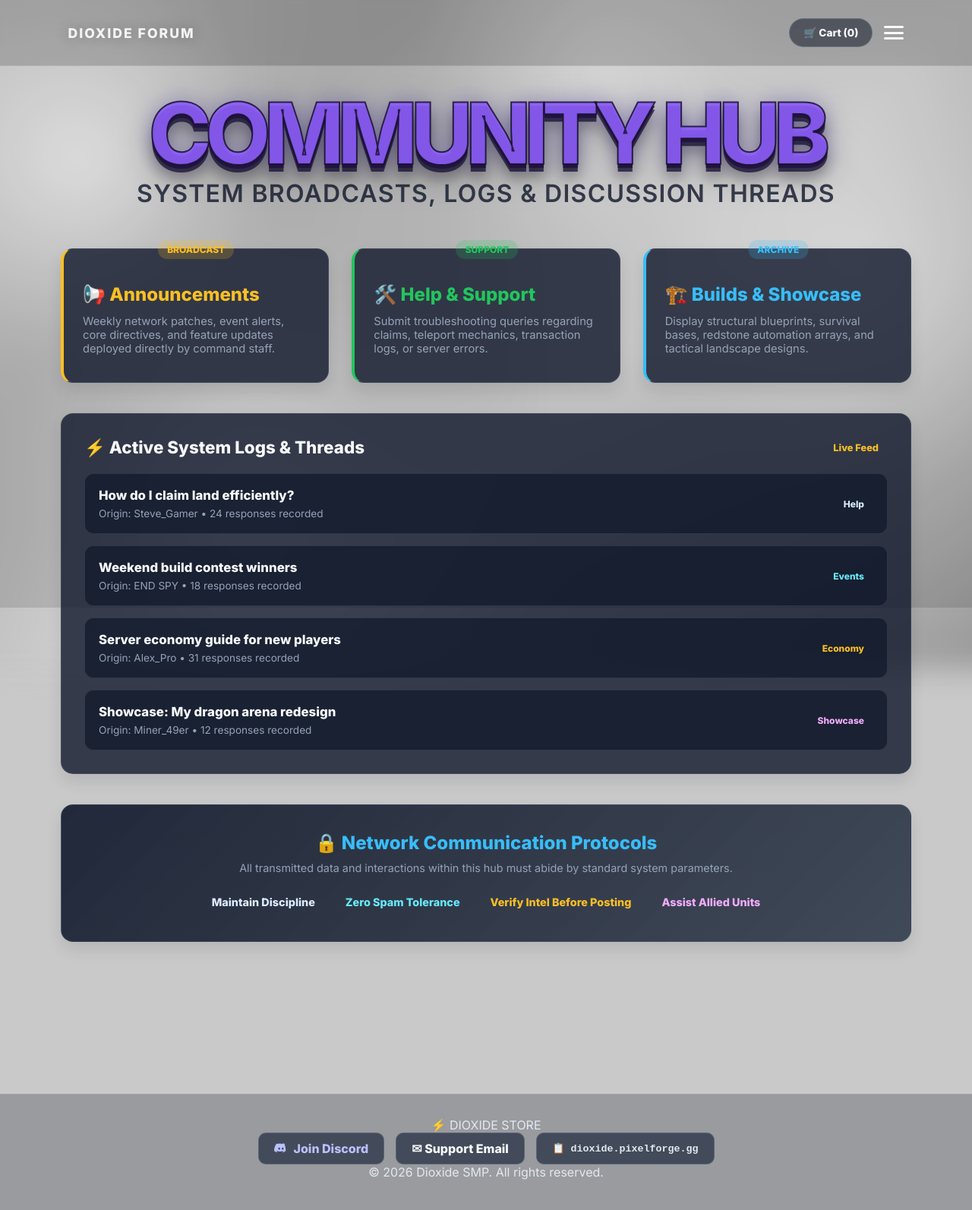
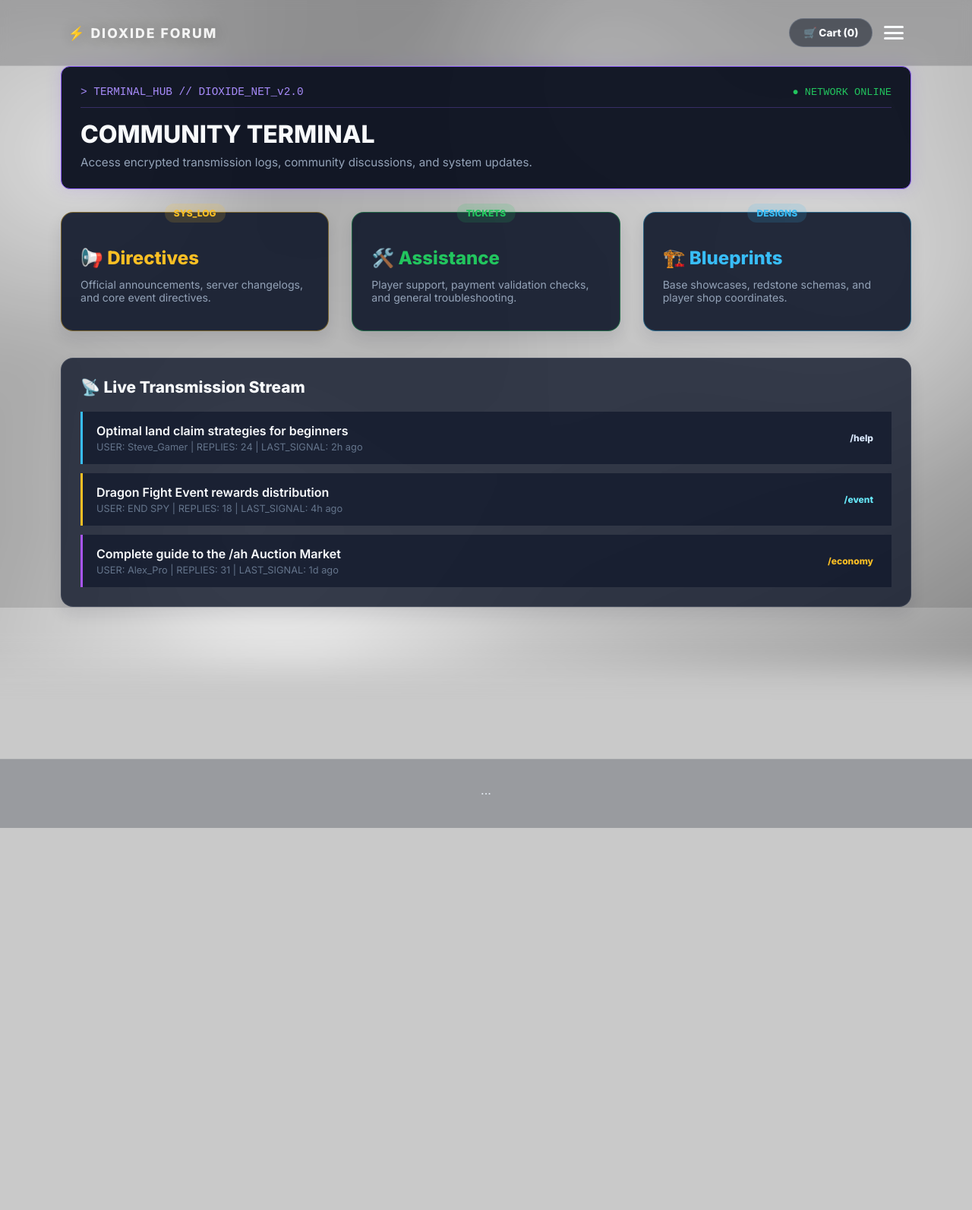
Before and after one commit to JAEX4U/OXI-STORE, a plain HTML site: page forum.html in a window 1280 px wide. Shown: the whole page at 76% size. After the commit the page ends 1090 px from the top, so only its background shows below. Drawn offline with Linux system fonts and the light colour scheme.

Commit message:
Update forum.html

```diff
--- a/forum.html
+++ b/forum.html
@@ -3,14 +3,14 @@
 <head>
     <meta charset="UTF-8">
     <meta name="viewport" content="width=device-width, initial-scale=1.0">
-    <title>Dioxide Network | Forum Broadcast</title>
+    <title>Dioxide SMP | Terminal Forum</title>
     <link rel="stylesheet" href="style.css">
     <link href="https://fonts.googleapis.com/css2?family=Inter:wght@400;600;800&display=swap" rel="stylesheet">
 </head>
 <body>
 
     <header class="navbar">
-        <div class="logo">DIOXIDE FORUM</div>
+        <div class="logo">⚡ DIOXIDE FORUM</div>
 
         <div class="nav-right">
             <div class="cart-nav" onclick="openCartModal()">
@@ -35,166 +35,79 @@
     </header>
 
     <main class="container">
-
-        <!-- Hero Forum Banner -->
-        <section class="hero hero-immersive" style="min-height: 240px; padding: 20px 0;">
-            <div class="hero-logo" style="font-size: clamp(3rem, 9vw, 7rem); color: rgba(139, 92, 246, 0.92);">COMMUNITY HUB</div>
-            <p>System Broadcasts, Logs & Discussion Threads</p>
+        <!-- Terminal Header -->
+        <section class="info-section" style="background: rgba(10, 15, 30, 0.95); border: 1px solid #8b5cf6; border-radius: 12px; padding: 25px; margin-bottom: 30px; box-shadow: 0 0 20px rgba(139, 92, 246, 0.2);">
+            <div style="display: flex; justify-content: space-between; align-items: center; border-bottom: 1px solid rgba(139, 92, 246, 0.3); padding-bottom: 12px; margin-bottom: 15px;">
+                <span style="font-family: monospace; color: #a78bfa; font-size: 0.9rem;">> TERMINAL_HUB // DIOXIDE_NET_v2.0</span>
+                <span style="color: #22c55e; font-size: 0.85rem; font-family: monospace;">● NETWORK ONLINE</span>
+            </div>
+            <h1 style="color: #f8fafc; font-size: 2rem; margin-bottom: 8px;">COMMUNITY TERMINAL</h1>
+            <p style="color: #94a3b8; font-size: 0.95rem;">Access encrypted transmission logs, community discussions, and system updates.</p>
         </section>
 
-        <!-- Category Grid -->
-        <div class="store-grid active-content" style="margin-bottom: 40px;">
-            <div class="product-card" style="border-left: 4px solid #fbbf24; text-align: left;">
-                <span class="badge" style="background: rgba(251, 191, 36, 0.2); color: #fbbf24;">BROADCAST</span>
-                <h3 style="color: #fbbf24; margin-top: 10px;">📢 Announcements</h3>
-                <p style="color: #94a3b8; margin-top: 12px; font-size: 0.92rem;">
-                    Weekly network patches, event alerts, core directives, and feature updates deployed directly by command staff.
-                </p>
+        <!-- Category Grid Cards -->
+        <div class="store-grid active-content" style="margin-bottom: 35px;">
+            <div class="product-card" style="background: rgba(15, 23, 42, 0.9); border: 1px solid rgba(251, 191, 36, 0.4); text-align: left;">
+                <div style="display: flex; justify-content: space-between; align-items: center;">
+                    <h3 style="color: #fbbf24;">📢 Directives</h3>
+                    <span class="badge" style="background: rgba(251, 191, 36, 0.15); color: #fbbf24;">SYS_LOG</span>
+                </div>
+                <p style="color: #94a3b8; margin-top: 12px; font-size: 0.88rem;">Official announcements, server changelogs, and core event directives.</p>
             </div>
 
-            <div class="product-card" style="border-left: 4px solid #22c55e; text-align: left;">
-                <span class="badge" style="background: rgba(34, 197, 94, 0.2); color: #22c55e;">SUPPORT</span>
-                <h3 style="color: #22c55e; margin-top: 10px;">🛠️ Help & Support</h3>
-                <p style="color: #94a3b8; margin-top: 12px; font-size: 0.92rem;">
-                    Submit troubleshooting queries regarding claims, teleport mechanics, transaction logs, or server errors.
-                </p>
+            <div class="product-card" style="background: rgba(15, 23, 42, 0.9); border: 1px solid rgba(34, 197, 94, 0.4); text-align: left;">
+                <div style="display: flex; justify-content: space-between; align-items: center;">
+                    <h3 style="color: #22c55e;">🛠️ Assistance</h3>
+                    <span class="badge" style="background: rgba(34, 197, 94, 0.15); color: #22c55e;">TICKETS</span>
+                </div>
+                <p style="color: #94a3b8; margin-top: 12px; font-size: 0.88rem;">Player support, payment validation checks, and general troubleshooting.</p>
             </div>
 
-            <div class="product-card" style="border-left: 4px solid #38bdf8; text-align: left;">
-                <span class="badge" style="background: rgba(56, 189, 248, 0.2); color: #38bdf8;">ARCHIVE</span>
-                <h3 style="color: #38bdf8; margin-top: 10px;">🏗️ Builds & Showcase</h3>
-                <p style="color: #94a3b8; margin-top: 12px; font-size: 0.92rem;">
-                    Display structural blueprints, survival bases, redstone automation arrays, and tactical landscape designs.
-                </p>
+            <div class="product-card" style="background: rgba(15, 23, 42, 0.9); border: 1px solid rgba(56, 189, 248, 0.4); text-align: left;">
+                <div style="display: flex; justify-content: space-between; align-items: center;">
+                    <h3 style="color: #38bdf8;">🏗️ Blueprints</h3>
+                    <span class="badge" style="background: rgba(56, 189, 248, 0.15); color: #38bdf8;">DESIGNS</span>
+                </div>
+                <p style="color: #94a3b8; margin-top: 12px; font-size: 0.88rem;">Base showcases, redstone schemas, and player shop coordinates.</p>
             </div>
         </div>
 
-        <!-- Active Topics Feed -->
-        <section class="product-card" style="padding: 30px; margin-bottom: 40px; text-align: left;">
-            <div style="display: flex; justify-content: space-between; align-items: center; margin-bottom: 20px; flex-wrap: wrap; gap: 10px;">
-                <h2 style="color: #f8fafc; font-size: 1.4rem;">⚡ Active System Logs & Threads</h2>
-                <span class="key legendary" style="font-size: 0.8rem; padding: 6px 12px;">Live Feed</span>
-            </div>
+        <!-- Terminal Logs Feed -->
+        <section class="product-card" style="padding: 25px; margin-bottom: 40px; text-align: left;">
+            <h2 style="color: #f8fafc; margin-bottom: 20px; font-size: 1.3rem;">📡 Live Transmission Stream</h2>
 
-            <div style="display: grid; gap: 15px;">
-                <div style="display: flex; justify-content: space-between; align-items: center; gap: 15px; padding: 18px; border: 1px solid rgba(148, 163, 184, 0.18); border-radius: 12px; background: rgba(15, 23, 42, 0.7); transition: 0.2s;">
+            <div style="display: grid; gap: 12px;">
+                <div style="padding: 15px 18px; border-left: 3px solid #38bdf8; background: rgba(15, 23, 42, 0.7); display: flex; justify-content: space-between; align-items: center;">
                     <div>
-                        <strong style="color: #f8fafc; font-size: 1.05rem;">How do I claim land efficiently?</strong>
-                        <p style="color: #94a3b8; margin: 6px 0 0; font-size: 0.85rem;">Origin: Steve_Gamer • 24 responses recorded</p>
+                        <a href="#" style="color: #f8fafc; font-weight: 600; text-decoration: none; font-size: 1rem;">Optimal land claim strategies for beginners</a>
+                        <p style="color: #64748b; font-size: 0.8rem; margin-top: 4px;">USER: Steve_Gamer | REPLIES: 24 | LAST_SIGNAL: 2h ago</p>
                     </div>
-                    <span class="key common" style="padding: 6px 12px; font-size: 0.75rem; white-space: nowrap;">Help</span>
+                    <span class="key common" style="font-size: 0.75rem;">/help</span>
                 </div>
 
-                <div style="display: flex; justify-content: space-between; align-items: center; gap: 15px; padding: 18px; border: 1px solid rgba(148, 163, 184, 0.18); border-radius: 12px; background: rgba(15, 23, 42, 0.7); transition: 0.2s;">
+                <div style="padding: 15px 18px; border-left: 3px solid #fbbf24; background: rgba(15, 23, 42, 0.7); display: flex; justify-content: space-between; align-items: center;">
                     <div>
-                        <strong style="color: #f8fafc; font-size: 1.05rem;">Weekend build contest winners</strong>
-                        <p style="color: #94a3b8; margin: 6px 0 0; font-size: 0.85rem;">Origin: END SPY • 18 responses recorded</p>
+                        <a href="#" style="color: #f8fafc; font-weight: 600; text-decoration: none; font-size: 1rem;">Dragon Fight Event rewards distribution</a>
+                        <p style="color: #64748b; font-size: 0.8rem; margin-top: 4px;">USER: END SPY | REPLIES: 18 | LAST_SIGNAL: 4h ago</p>
                     </div>
-                    <span class="key rare" style="padding: 6px 12px; font-size: 0.75rem; white-space: nowrap;">Events</span>
+                    <span class="key rare" style="font-size: 0.75rem;">/event</span>
                 </div>
 
-                <div style="display: flex; justify-content: space-between; align-items: center; gap: 15px; padding: 18px; border: 1px solid rgba(148, 163, 184, 0.18); border-radius: 12px; background: rgba(15, 23, 42, 0.7); transition: 0.2s;">
+                <div style="padding: 15px 18px; border-left: 3px solid #a855f7; background: rgba(15, 23, 42, 0.7); display: flex; justify-content: space-between; align-items: center;">
                     <div>
-                        <strong style="color: #f8fafc; font-size: 1.05rem;">Server economy guide for new players</strong>
-                        <p style="color: #94a3b8; margin: 6px 0 0; font-size: 0.85rem;">Origin: Alex_Pro • 31 responses recorded</p>
+                        <a href="#" style="color: #f8fafc; font-weight: 600; text-decoration: none; font-size: 1rem;">Complete guide to the /ah Auction Market</a>
+                        <p style="color: #64748b; font-size: 0.8rem; margin-top: 4px;">USER: Alex_Pro | REPLIES: 31 | LAST_SIGNAL: 1d ago</p>
                     </div>
-                    <span class="key legendary" style="padding: 6px 12px; font-size: 0.75rem; white-space: nowrap;">Economy</span>
+                    <span class="key legendary" style="font-size: 0.75rem;">/economy</span>
                 </div>
-
-                <div style="display: flex; justify-content: space-between; align-items: center; gap: 15px; padding: 18px; border: 1px solid rgba(148, 163, 184, 0.18); border-radius: 12px; background: rgba(15, 23, 42, 0.7); transition: 0.2s;">
-                    <div>
-                        <strong style="color: #f8fafc; font-size: 1.05rem;">Showcase: My dragon arena redesign</strong>
-                        <p style="color: #94a3b8; margin: 6px 0 0; font-size: 0.85rem;">Origin: Miner_49er • 12 responses recorded</p>
-                    </div>
-                    <span class="key mythic" style="padding: 6px 12px; font-size: 0.75rem; white-space: nowrap;">Showcase</span>
-                </div>
-            </div>
-        </section>
-
-        <!-- Network Protocols / Rules -->
-        <section class="product-card" style="text-align: center; padding: 35px 20px; margin-bottom: 40px; background: linear-gradient(135deg, rgba(15, 23, 42, 0.9), rgba(30, 41, 59, 0.8));">
-            <h2 style="color: #38bdf8; margin-bottom: 10px;">🔒 Network Communication Protocols</h2>
-            <p style="color: #94a3b8; font-size: 0.9rem; margin-bottom: 20px;">All transmitted data and interactions within this hub must abide by standard system parameters.</p>
-            <div style="display: flex; flex-wrap: wrap; justify-content: center; gap: 12px;">
-                <span class="key common" style="font-size: 0.9rem; padding: 8px 14px;">Maintain Discipline</span>
-                <span class="key rare" style="font-size: 0.9rem; padding: 8px 14px;">Zero Spam Tolerance</span>
-                <span class="key legendary" style="font-size: 0.9rem; padding: 8px 14px;">Verify Intel Before Posting</span>
-                <span class="key mythic" style="font-size: 0.9rem; padding: 8px 14px;">Assist Allied Units</span>
             </div>
         </section>
     </main>
 
-    <!-- Shopping Cart Modal -->
-    <div id="cartModal" class="modal">
-        <div class="modal-content">
-            <span class="close-btn" onclick="closeCartModal()">&times;</span>
-            <h2>Shopping Cart</h2>
-            <div id="cartItems" class="cart-items-container">
-                <p class="empty-cart">Your cart is empty</p>
-            </div>
-            <div id="cartTotal" class="cart-total" style="display: none;">
-                <h3>Total: <span id="totalPrice">₹0</span></h3>
-                <button class="checkout-all-btn" onclick="checkoutCart()">Checkout All Items</button>
-            </div>
-        </div>
-    </div>
-
-    <!-- Payment Modal -->
-    <div id="paymentModal" class="modal">
-        <div class="modal-content">
-            <span class="close-btn" onclick="closeCheckout()">&times;</span>
-            <h2>Complete Payment</h2>
-            <h3 id="modalItemTitle"></h3>
-            <div class="cart-summary" id="cartSummary"></div>
-            <img src="https://i.ibb.co/G3dzfN90/1000101649.jpg" alt="UPI QR Code" class="qr-image">
-            <p class="qr-sub">Scan using any UPI app (GPay, PhonePe, Paytm)</p>
-
-            <form id="payForm">
-                <input type="hidden" id="selectedItem">
-                <div class="form-group">
-                    <label for="username">Minecraft Username</label>
-                    <input type="text" id="username" placeholder="e.g. Steve_Gamer" required>
-                </div>
-
-                <div class="form-group">
-                    <label for="utr">12-Digit UTR / Transaction ID</label>
-                    <input type="text" id="utr" placeholder="12-digit UTR number" pattern="[0-9]{12}" title="Must be exactly 12 numeric digits" required>
-                </div>
-
-                <button type="submit" id="submitBtn">Submit Payment Log</button>
-            </form>
-
-            <p id="msg"></p>
-        </div>
-    </div>
-
-    <footer class="footer">
-        <div class="footer-container">
-            <div class="footer-brand">
-                ⚡ DIOXIDE STORE
-            </div>
-
-            <div class="footer-buttons">
-                <a href="https://discord.gg/EpnjfuHgjT" target="_blank" class="footer-btn discord-style">
-                    <svg width="18" height="18" viewBox="0 0 24 24" fill="currentColor">
-                        <path d="M20.317 4.37a19.791 19.791 0 0 0-4.885-1.515.074.074 0 0 0-.079.037c-.21.375-.444.864-.608 1.25a18.27 18.27 0 0 0-9.65 0 12.14 12.14 0 0 0-.609-1.25.076.076 0 0 0-.079-.037A19.736 19.736 0 0 0 3.683 4.37a.077.077 0 0 0-.036.026C.8 8.438 0 12.45 0 16.416a.078.078 0 0 0 .026.055c1.618 1.199 3.183 1.924 4.713 2.406a.08.08 0 0 0 .086-.028c.362-.495.684-1.02.96-1.573a.076.076 0 0 0-.041-.106 12.727 12.727 0 0 1-1.823-.874.078.078 0 0 1-.004-.13c.122-.09.245-.184.362-.282a.078.078 0 0 1 .082-.013c3.818 1.74 7.95 1.74 11.705 0a.078.078 0 0 1 .082.013c.117.098.24.192.362.282a.078.078 0 0 1-.004.13 12.727 12.727 0 0 1-1.823.874.076.076 0 0 0-.041.106c.276.553.598 1.078.96 1.573a.08.08 0 0 0 .086.028c1.53-.482 3.095-1.207 4.713-2.406a.078.078 0 0 0 .026-.055c0-3.966-.8-7.978-2.282-12.019a.077.077 0 0 0-.036-.026ZM8.92 14.208c-.924 0-1.683-.84-1.683-1.872 0-1.031.748-1.872 1.683-1.872.94 0 1.692.846 1.683 1.872 0 1.032-.748 1.872-1.683 1.872Zm6.16 0c-.924 0-1.683-.84-1.683-1.872 0-1.031.748-1.872 1.683-1.872.94 0 1.692.846 1.683 1.872 0 1.032-.748 1.872-1.683 1.872Z"/>
-                    </svg>
-                    Join Discord
-                </a>
-                <a href="mailto:dioxsupport@gmail.com" class="footer-btn support-style">
-                    ✉ Support Email
-                </a>
-                <button class="footer-btn ip-style" onclick="copyIP()">
-                    📋 dioxide.pixelforge.gg
-                </button>
-            </div>
-
-            <div class="footer-disclaimer">
-                <p>&copy; 2026 Dioxide SMP. All rights reserved.</p>
-            </div>
-        </div>
-    </footer>
-
+    <!-- Modals & Footer identical to main design -->
+    <div id="cartModal" class="modal">...</div>
+    <div id="paymentModal" class="modal">...</div>
+    <footer class="footer">...</footer>
     <script src="script.js"></script>
 </body>
 </html>
```
